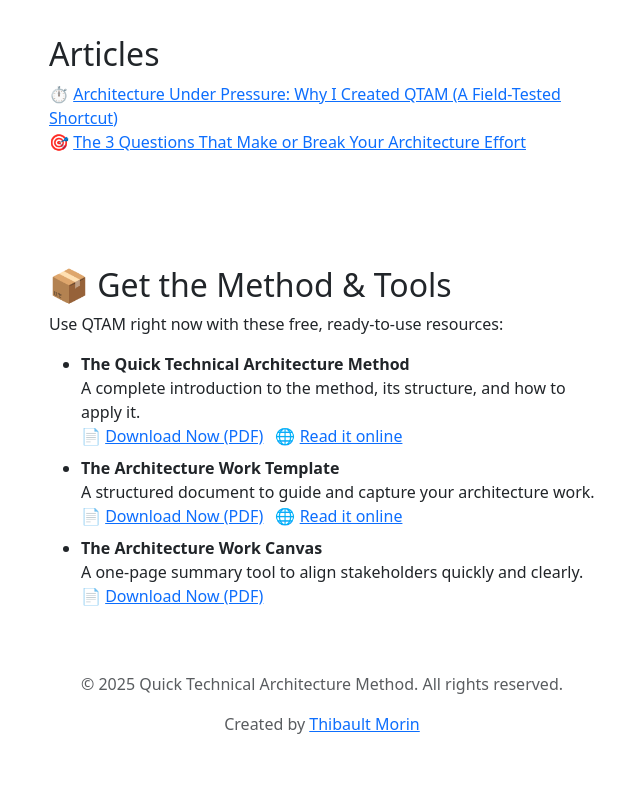
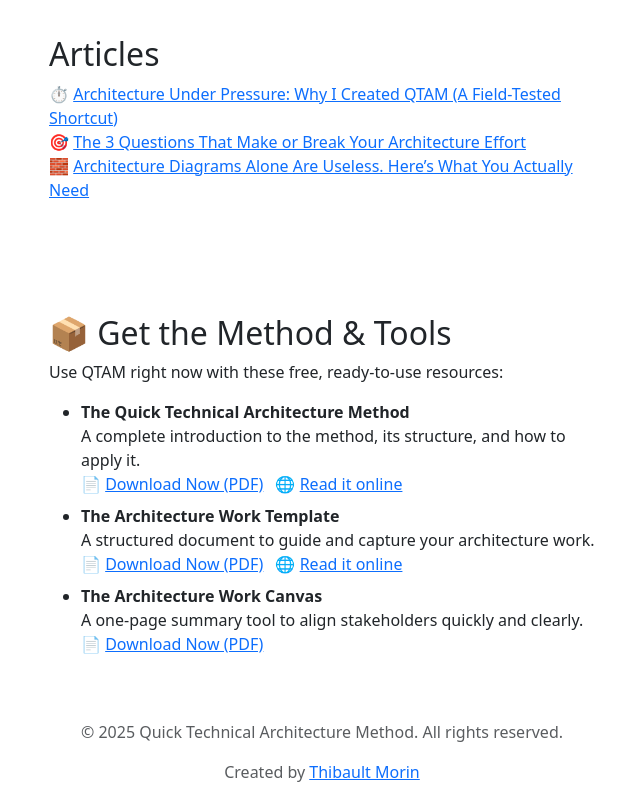
Before and after one commit to tmorin/qtam, a plain HTML site: page index.html in a window 1280 px wide. Shown: the part 2725-3525 px from the top of the page, without its empty margins (318-958 px from the left). Before the commit the page ends 3477 px from the top, so only its background shows below. Drawn offline with nearby package versions, Linux system fonts and the light colour scheme.

Commit message:
feat: add new article

```diff
--- a/index.html
+++ b/index.html
@@ -224,6 +224,12 @@
                            href="https://dev.to/tmorin/the-3-questions-that-make-or-break-your-architecture-effort-3dih">
                             The 3 Questions That Make or Break Your Architecture Effort</a>
                     </li>
+                    <li>
+                        🧱
+                        <a onclick="gtag('event', 'click', {event_category: 'article',event_label: 'devto-1db6'})"
+                           href="https://dev.to/tmorin/architecture-diagrams-alone-are-useless-heres-what-you-actually-need-1db6">
+                            Architecture Diagrams Alone Are Useless. Here’s What You Actually Need</a>
+                    </li>
                 </ul>
             </div>
         </div>
```
